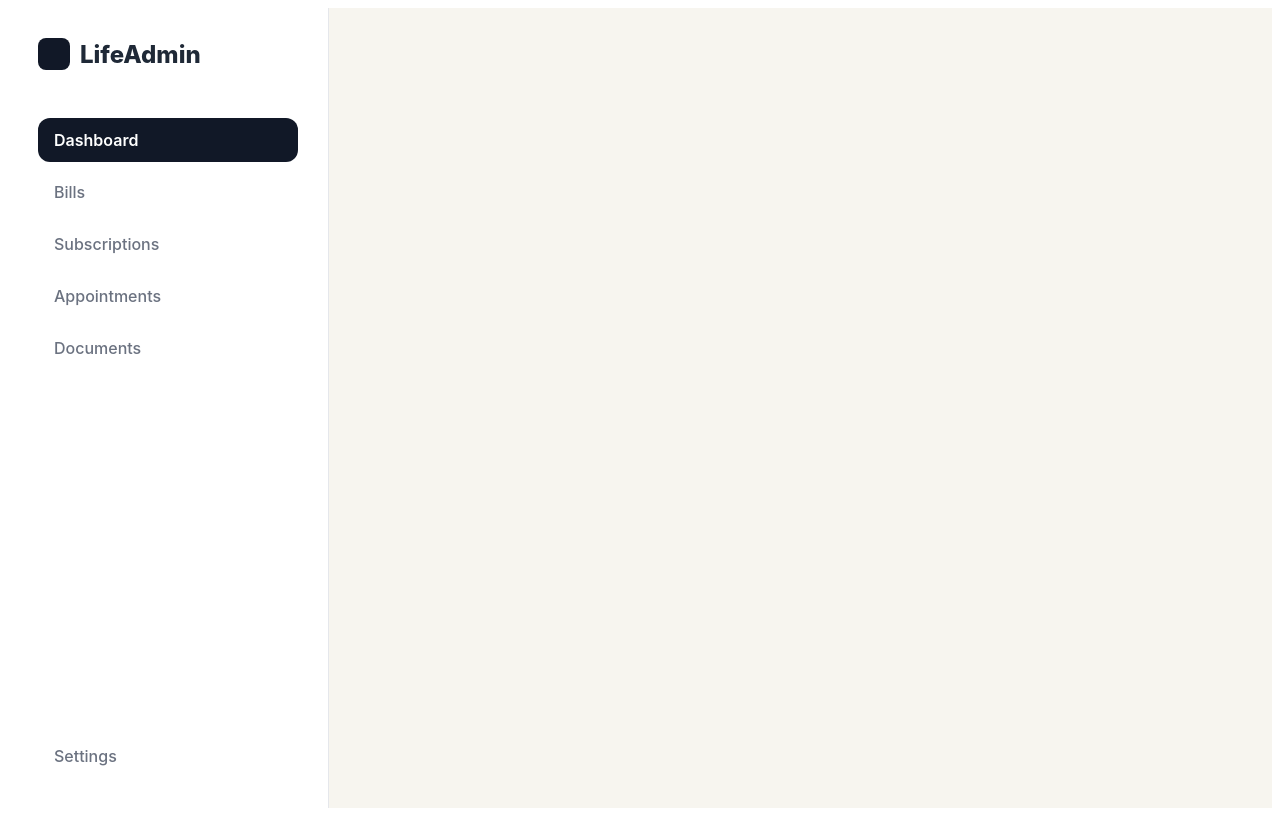
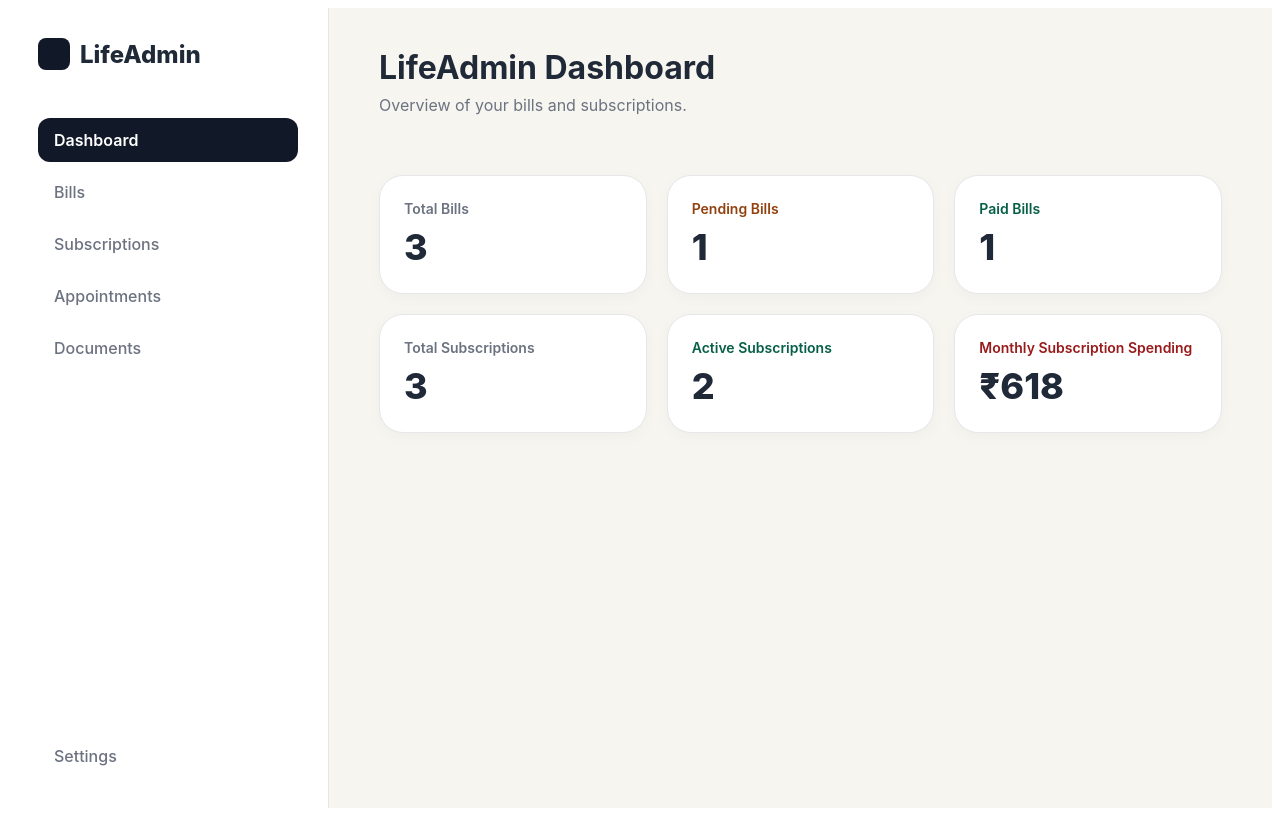
Before and after one commit to adityasingla2102-debug/Life_Pilot, a React (Vite) app: page / in a window 1280 px wide. Both pictures are taken after a click on the element "Dashboard". Built offline with nearby package versions, Linux system fonts and the light colour scheme.

Commit message:
dashboard initialisation

```diff
--- a/src/App.jsx
+++ b/src/App.jsx
@@ -407,6 +407,53 @@ function App() {
 
       {/* ---------------- MAIN CONTENT ---------------- */}
       <div style={mainContentStyle}>
+        {activeView === "Dashboard" && (
+          <>
+            <div style={{ marginBottom: "30px" }}>
+              <h1 style={{ fontSize: "32px", fontWeight: "700", margin: "0 0 8px 0" }}>LifeAdmin Dashboard</h1>
+              <p style={{ color: colors.textMuted, margin: 0 }}>Overview of your bills and subscriptions.</p>
+            </div>
+
+            <div style={{ display: "grid", gridTemplateColumns: "repeat(auto-fit, minmax(250px, 1fr))", gap: "20px" }}>
+              <div style={statCardStyle}>
+                <div style={{ color: colors.textMuted, fontSize: "14px", fontWeight: "600", marginBottom: "8px" }}>Total Bills</div>
+                <div style={{ fontSize: "36px", fontWeight: "800" }}>{bills.length}</div>
+              </div>
+
+              <div style={statCardStyle}>
+                <div style={{ color: colors.pendingText, fontSize: "14px", fontWeight: "600", marginBottom: "8px" }}>Pending Bills</div>
+                <div style={{ fontSize: "36px", fontWeight: "800" }}>{bills.filter(bill => bill.status === "Pending").length}</div>
+              </div>
+
+              <div style={statCardStyle}>
+                <div style={{ color: colors.paidText, fontSize: "14px", fontWeight: "600", marginBottom: "8px" }}>Paid Bills</div>
+                <div style={{ fontSize: "36px", fontWeight: "800" }}>{bills.filter(bill => bill.status === "Paid").length}</div>
+              </div>
+
+              <div style={statCardStyle}>
+                <div style={{ color: colors.textMuted, fontSize: "14px", fontWeight: "600", marginBottom: "8px" }}>Total Subscriptions</div>
+                <div style={{ fontSize: "36px", fontWeight: "800" }}>{subscriptions.length}</div>
+              </div>
+
+              <div style={statCardStyle}>
+                <div style={{ color: colors.paidText, fontSize: "14px", fontWeight: "600", marginBottom: "8px" }}>Active Subscriptions</div>
+                <div style={{ fontSize: "36px", fontWeight: "800" }}>{subscriptions.filter(sub => sub.status === "Active").length}</div>
+              </div>
+
+              <div style={statCardStyle}>
+                <div style={{ color: colors.overdueText, fontSize: "14px", fontWeight: "600", marginBottom: "8px" }}>Monthly Subscription Spending</div>
+                <div style={{ fontSize: "36px", fontWeight: "800" }}>
+                  ₹{Math.round(
+                    subscriptions
+                      .filter(sub => sub.status === "Active")
+                      .reduce((sum, sub) => sum + (sub.billingCycle === "Monthly" ? Number(sub.price) : Number(sub.price) / 12), 0)
+                  ).toLocaleString()}
+                </div>
+              </div>
+            </div>
+          </>
+        )}
+
         {activeView === "Bills" && (
           <>
         {/* Top Welcome Section */}
```
